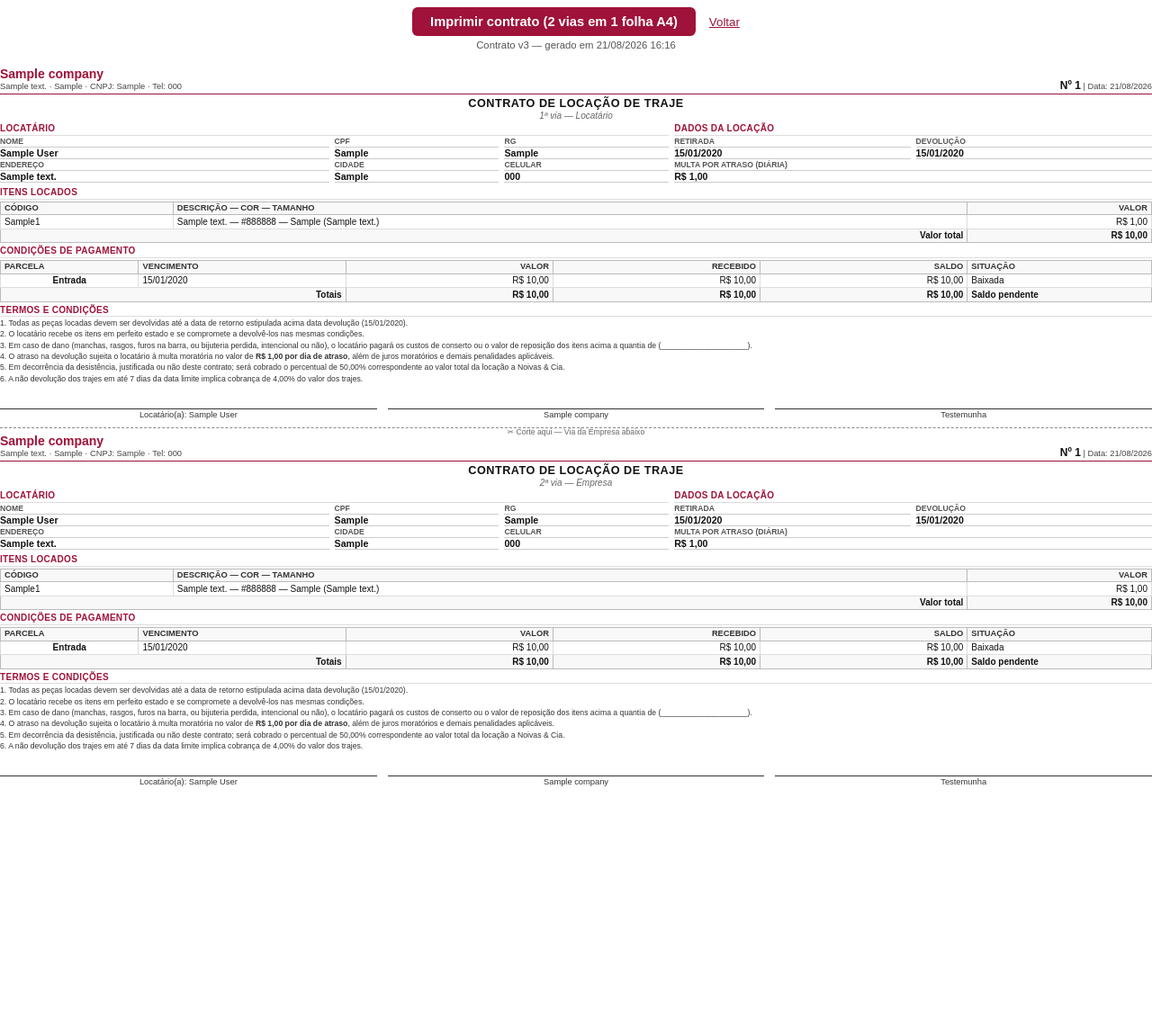
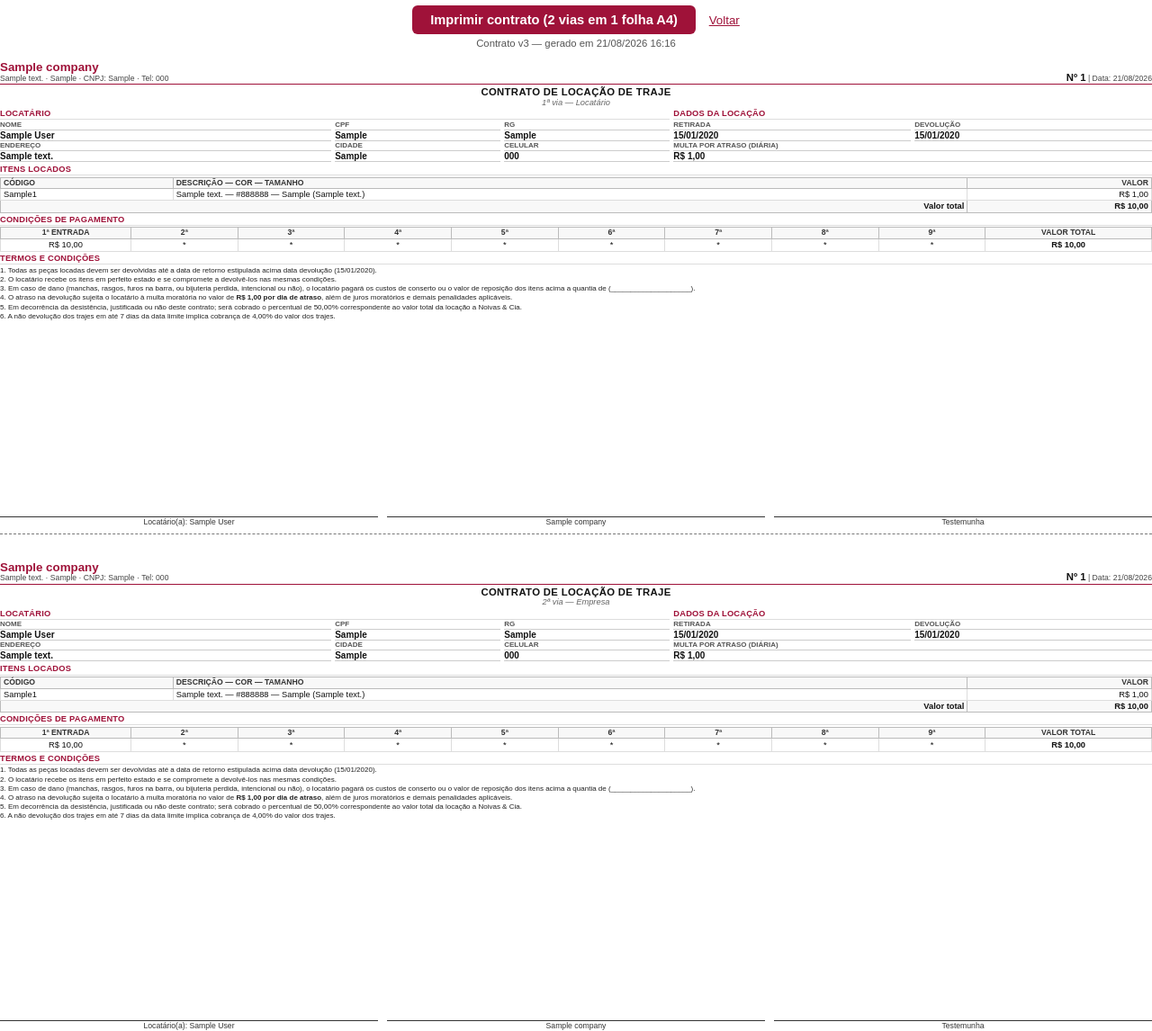
Before and after one commit to elvertoni/noivaecia, a Django app: page /locacoes/1/contrato/ in a window 1280 px wide. Shown: the whole page at 90% size. Before the commit the page ends 874 px from the top, so only its background shows below. Run offline with Django 5.2, Linux system fonts and the light colour scheme; a user stored in the database is signed in; tables that the repository leaves empty hold one stand-in row (values such as "Sample post"); some libraries are stand-ins or nearby versions.

Commit message:
refactor(rentals): update contract layout with horizontal payment matrix and compact single-page A4 sizing

```diff
--- a/templates/rentals/rental_contract.html
+++ b/templates/rentals/rental_contract.html
@@ -5,134 +5,140 @@
   <meta charset="UTF-8">
   <title>Contrato de Locação #{{ rental.number }} · {{ company.name }}</title>
 <style>
-    @page { size: A4 portrait; margin: 5mm 7mm; }
+    @page { size: A4 portrait; margin: 4mm 6mm; }
     * { box-sizing: border-box; margin: 0; padding: 0; }
-    body { font-family: Arial, Helvetica, sans-serif; font-size: 8pt; color: #111; line-height: 1.15; }
+    body { font-family: Arial, Helvetica, sans-serif; font-size: 7.5pt; color: #111; line-height: 1.1; }
 
     .copy-container {
       display: flex;
       flex-direction: column;
+      height: 285mm;
       justify-content: space-between;
-      min-height: 100vh;
     }
 
     .copy {
-      flex: 1;
+      height: 139mm;
       display: flex;
       flex-direction: column;
       justify-content: space-between;
-      border-bottom: 1px dashed #888;
+      border-bottom: 1px dashed #777;
       padding-bottom: 2mm;
       position: relative;
+      overflow: hidden;
     }
     .copy:last-child {
       border-bottom: none;
       padding-bottom: 0;
-      padding-top: 2mm;
+      padding-top: 1mm;
     }
 
     .cut-notice {
       position: absolute;
-      bottom: -3mm;
+      bottom: -2.5mm;
       left: 50%;
       transform: translateX(-50%);
       background: #fff;
-      padding: 0 8px;
-      font-size: 6.5pt;
-      color: #666;
+      padding: 0 6px;
+      font-size: 6pt;
+      color: #555;
     }
 
     /* ── Header ─────────────────────────────────────────────────── */
     .header {
       border-bottom: 1.5px solid #9f1239;
-      padding-bottom: 2px;
-      margin-bottom: 3px;
+      padding-bottom: 1px;
+      margin-bottom: 2px;
       display: flex;
       justify-content: space-between;
       align-items: flex-end;
     }
-    .header-left h1 { font-size: 10.5pt; font-weight: 700; color: #9f1239; line-height: 1.1; }
-    .header-left p { font-size: 7pt; color: #444; margin-top: 1px; }
-    .header-right { text-align: right; font-size: 7pt; color: #444; line-height: 1.2; }
-    .header-right strong { font-size: 9pt; color: #111; }
+    .header-left h1 { font-size: 10pt; font-weight: 700; color: #9f1239; line-height: 1; }
+    .header-left p { font-size: 6.5pt; color: #444; margin-top: 1px; }
+    .header-right { text-align: right; font-size: 6.5pt; color: #444; line-height: 1.1; }
+    .header-right strong { font-size: 8.5pt; color: #111; }
 
     /* ── Contract title ─────────────────────────────────────────── */
     .contract-title-row {
       text-align: center;
-      margin-bottom: 3px;
+      margin-bottom: 2px;
     }
     .contract-title {
       text-align: center;
-      font-size: 9.5pt;
+      font-size: 8.5pt;
       font-weight: 700;
       text-transform: uppercase;
-      letter-spacing: 0.04em;
+      letter-spacing: 0.03em;
     }
     .copy-label {
       text-align: center;
-      font-size: 7.5pt;
+      font-size: 7pt;
       color: #666;
       font-style: italic;
     }
 
     /* ── Sections ────────────────────────────────────────────────── */
-    .section { margin-bottom: 3px; }
+    .section { margin-bottom: 2px; }
     .section-title {
-      font-size: 7.5pt;
+      font-size: 7pt;
       font-weight: 700;
       text-transform: uppercase;
-      letter-spacing: 0.03em;
+      letter-spacing: 0.02em;
       color: #9f1239;
       border-bottom: 1px solid #ddd;
       padding-bottom: 1px;
-      margin-bottom: 2px;
+      margin-bottom: 1.5px;
     }
 
     /* ── Fields ──────────────────────────────────────────────────── */
-    .row { display: flex; gap: 6px; flex-wrap: wrap; margin-bottom: 2px; }
-    .field { flex: 1; min-width: 70px; }
-    .field .field-caption { font-size: 6.5pt; color: #555; display: block; text-transform: uppercase; }
-    .field span { font-size: 8pt; font-weight: 600; border-bottom: 1px solid #ccc; display: block; min-height: 11px; }
+    .row { display: flex; gap: 4px; flex-wrap: wrap; margin-bottom: 1px; }
+    .field { flex: 1; min-width: 60px; }
+    .field .field-caption { font-size: 6pt; color: #555; display: block; text-transform: uppercase; }
+    .field span { font-size: 7.5pt; font-weight: 600; border-bottom: 1px solid #ccc; display: block; min-height: 10px; }
     .print-summary-grid {
       display: grid;
       grid-template-columns: 1.4fr 1fr;
-      gap: 6px;
+      gap: 4px;
       align-items: start;
     }
 
     /* ── Tables ──────────────────────────────────────────────────── */
-    table { width: 100%; border-collapse: collapse; font-size: 7.5pt; }
+    table { width: 100%; border-collapse: collapse; font-size: 7pt; }
     table thead th {
       background: #f8f8f8;
       color: #333;
-      font-size: 7pt;
+      font-size: 6.5pt;
       font-weight: 700;
       text-align: left;
       text-transform: uppercase;
-      padding: 1.5px 4px;
+      padding: 1px 3px;
       border: 1px solid #bbb;
     }
     table tbody td {
-      padding: 1.5px 4px;
+      padding: 1px 3px;
       border: 1px solid #ddd;
       vertical-align: top;
     }
     table tfoot td {
-      padding: 1.5px 4px;
+      padding: 1px 3px;
       border: 1px solid #bbb;
       font-weight: 700;
       background: #f8f8f8;
     }
     .text-right { text-align: right; }
+    .text-center { text-align: center; }
+
+    /* ── Payment Matrix (Model JPG) ─────────────────────────────── */
+    .payment-matrix th { text-align: center; font-size: 6.5pt; padding: 1px 2px; }
+    .payment-matrix td { text-align: center; font-size: 7pt; padding: 1.5px 2px; }
 
     /* ── Clauses ─────────────────────────────────────────────────── */
     .clauses {
-      font-size: 6.5pt;
-      color: #333;
-      line-height: 1.25;
+      font-size: 6pt;
+      color: #222;
+      line-height: 1.15;
       display: flex;
       flex-direction: column;
-      gap: 1.5px;
+      gap: 1px;
     }
     .clauses p { margin-bottom: 0px; }
 
@@ -140,24 +146,24 @@
     .signatures {
       display: flex;
       justify-content: space-between;
-      margin-top: 4px;
-      gap: 12px;
+      margin-top: 3px;
+      gap: 10px;
     }
     .sig-block { flex: 1; text-align: center; }
     .sig-line {
       border-top: 1px solid #333;
       padding-top: 1px;
-      font-size: 7pt;
+      font-size: 6.5pt;
       color: #333;
-      margin-top: 12px;
+      margin-top: 10px;
     }
 
     /* ── Print button ────────────────────────────────────────────── */
-    .no-print { display: block; text-align: center; margin-bottom: 10px; padding: 8px; }
+    .no-print { display: block; text-align: center; margin-bottom: 8px; padding: 6px; }
     @media print {
       body { background: white; }
       .no-print { display: none !important; }
-      .copy-container { height: 100vh; page-break-inside: avoid; break-inside: avoid; }
+      .copy-container { height: 285mm; max-height: 285mm; page-break-inside: avoid; break-inside: avoid; }
     }
   </style>
 </head>
@@ -174,8 +180,8 @@
 {% for copy_label in copy_labels %}
 <div class="copy">
 
-  <!-- ══ Cabeçalho ══════════════════════════════════════════════ -->
   <div>
+    <!-- ══ Cabeçalho ══════════════════════════════════════════════ -->
     <div class="header">
       <div class="header-left">
         <h1>{{ company.name }}</h1>
@@ -293,61 +299,40 @@
       </table>
     </div>
 
-    <!-- ══ Condições de pagamento ═════════════════════════════════ -->
-    {% if receivables %}
+    <!-- ══ Condições de pagamento (Modelo da cliente em colunas horizontais) ════════════════════════════ text-center ═ -->
     <div class="section">
       <div class="section-title">Condições de pagamento</div>
-      <table>
+      <table class="payment-matrix">
         <thead>
           <tr>
-            <th style="width:12%">Parcela</th>
-            <th style="width:18%">Vencimento</th>
-            <th class="text-right" style="width:18%">Valor</th>
-            <th class="text-right" style="width:18%">Recebido</th>
-            <th class="text-right" style="width:18%">Saldo</th>
-            <th>Situação</th>
+            <th style="width:11%">1ª ENTRADA</th>
+            <th style="width:9%">2ª</th>
+            <th style="width:9%">3ª</th>
+            <th style="width:9%">4ª</th>
+            <th style="width:9%">5ª</th>
+            <th style="width:9%">6ª</th>
+            <th style="width:9%">7ª</th>
+            <th style="width:9%">8ª</th>
+            <th style="width:9%">9ª</th>
+            <th style="width:14%">VALOR TOTAL</th>
           </tr>
         </thead>
         <tbody>
-          {% for rec in receivables %}
           <tr>
-            <td style="text-align:center; font-weight:bold;">
-              {% if forloop.first %}
-                Entrada
-              {% else %}
-                {{ forloop.counter0 }}ª parcela
-              {% endif %}
-            </td>
-            <td>{{ rec.due_date|date:"d/m/Y" }}</td>
-            <td class="text-right">R$ {{ rec.amount|brl }}</td>
-            <td class="text-right">R$ {{ rec.paid_amount|brl }}</td>
-            <td class="text-right">R$ {{ rec.balance|brl }}</td>
-            <td>
-              {% if rec.is_written_off %}
-                Baixada
-              {% elif rec.is_paid %}
-                Quitada{% if rec.last_payment_date %} em {{ rec.last_payment_date|date:"d/m/Y" }}{% endif %}
-              {% elif rec.paid_amount > 0 %}
-                Parcial{% if rec.last_payment_date %} em {{ rec.last_payment_date|date:"d/m/Y" }}{% endif %}
-              {% else %}
-                Em aberto
-              {% endif %}
-            </td>
+            <td>{% if receivables.0 %}R$ {{ receivables.0.amount|brl }}{% else %}—{% endif %}</td>
+            <td>{% if receivables.1 %}R$ {{ receivables.1.amount|brl }}{% else %}*{% endif %}</td>
+            <td>{% if receivables.2 %}R$ {{ receivables.2.amount|brl }}{% else %}*{% endif %}</td>
+            <td>{% if receivables.3 %}R$ {{ receivables.3.amount|brl }}{% else %}*{% endif %}</td>
+            <td>{% if receivables.4 %}R$ {{ receivables.4.amount|brl }}{% else %}*{% endif %}</td>
+            <td>{% if receivables.5 %}R$ {{ receivables.5.amount|brl }}{% else %}*{% endif %}</td>
+            <td>{% if receivables.6 %}R$ {{ receivables.6.amount|brl }}{% else %}*{% endif %}</td>
+            <td>{% if receivables.7 %}R$ {{ receivables.7.amount|brl }}{% else %}*{% endif %}</td>
+            <td>{% if receivables.8 %}R$ {{ receivables.8.amount|brl }}{% else %}*{% endif %}</td>
+            <td style="font-weight:bold;">R$ {{ payment_totals.amount|default:rental.final_value|brl }}</td>
           </tr>
-          {% endfor %}
         </tbody>
-        <tfoot>
-          <tr>
-            <td colspan="2" class="text-right">Totais</td>
-            <td class="text-right">R$ {{ payment_totals.amount|brl }}</td>
-            <td class="text-right">R$ {{ payment_totals.paid|brl }}</td>
-            <td class="text-right">R$ {{ payment_totals.balance|brl }}</td>
-            <td>{% if payment_totals.balance <= 0 %}Sem saldo{% else %}Saldo pendente{% endif %}</td>
-          </tr>
-        </tfoot>
       </table>
     </div>
-    {% endif %}
 
     <!-- ══ Termos e condições ═════════════════════════════════════ -->
     <div class="section">
```
